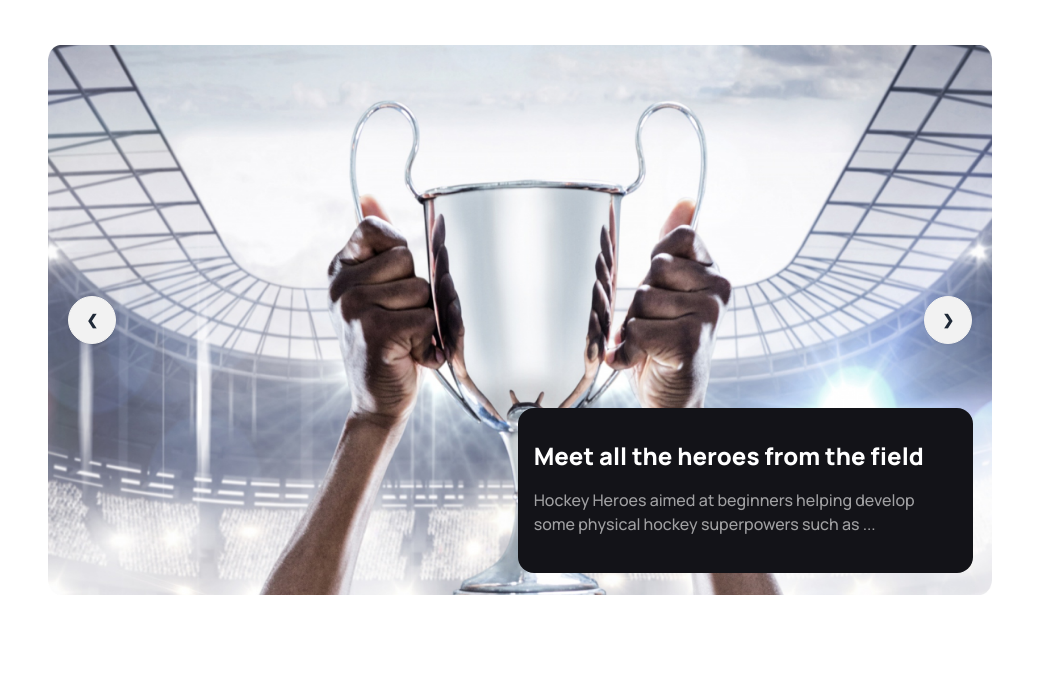
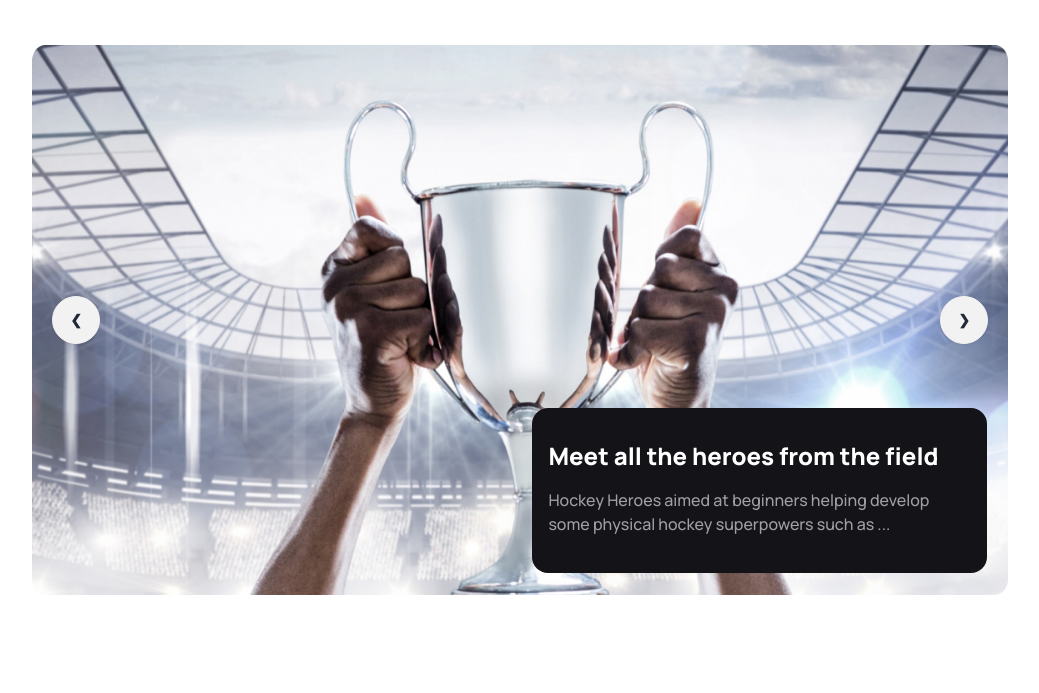
Before and after one commit to Rasedev/Hockey, a plain HTML site: page index.html in a window 1280 px wide. Shown: the part 107-800 px from the top of the page, without its empty margins (120-1159 px from the left). Drawn offline with nearby package versions, Linux system fonts and the light colour scheme.

Commit message:
project done

```diff
--- a/index.html
+++ b/index.html
@@ -150,7 +150,7 @@
     <main class="sm:px-5">
       <!-- SLIDER-START -->
 
-      <section class="container mx-auto lg:px-32 px-5 pb-[100px]">
+      <section class="container mx-auto lg:px-28 px-5 pb-[100px]">
         <div class="carousel h-[550px] rounded-2xl mt-12">
           <div id="slide1" class="carousel-item relative w-full">
             <img src="./Images/1.png" class=" sm:px-5  rounded-2xl" />
```
